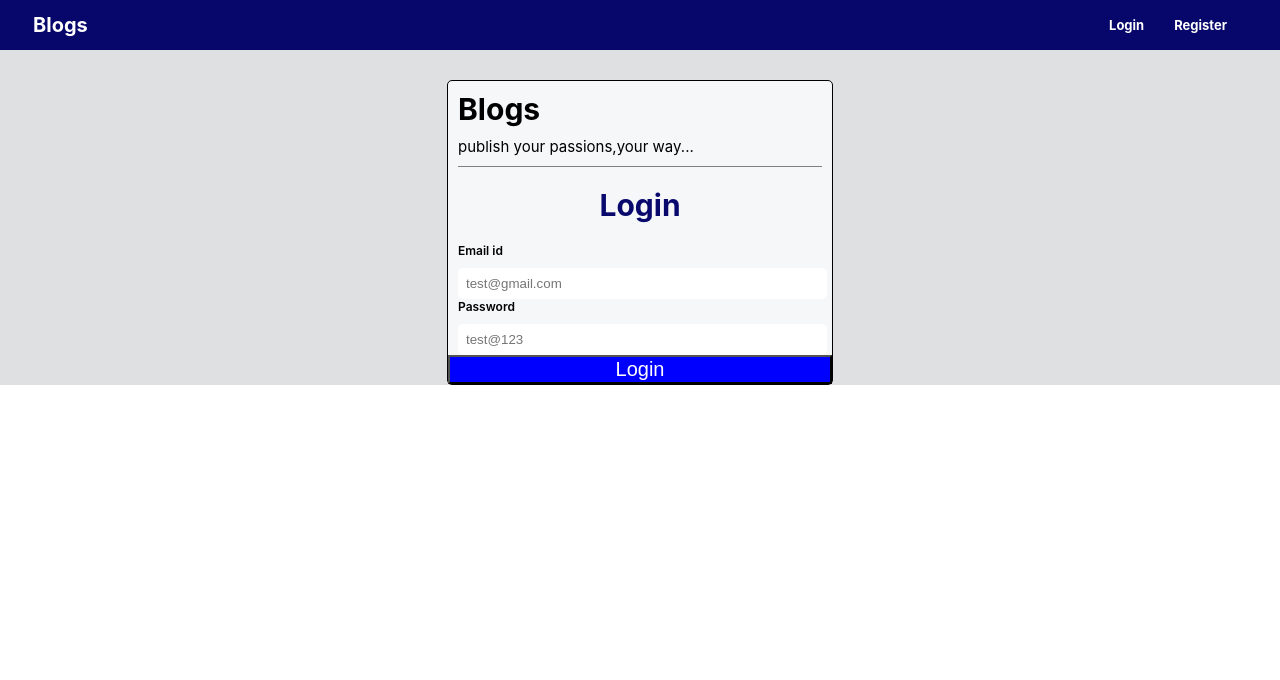
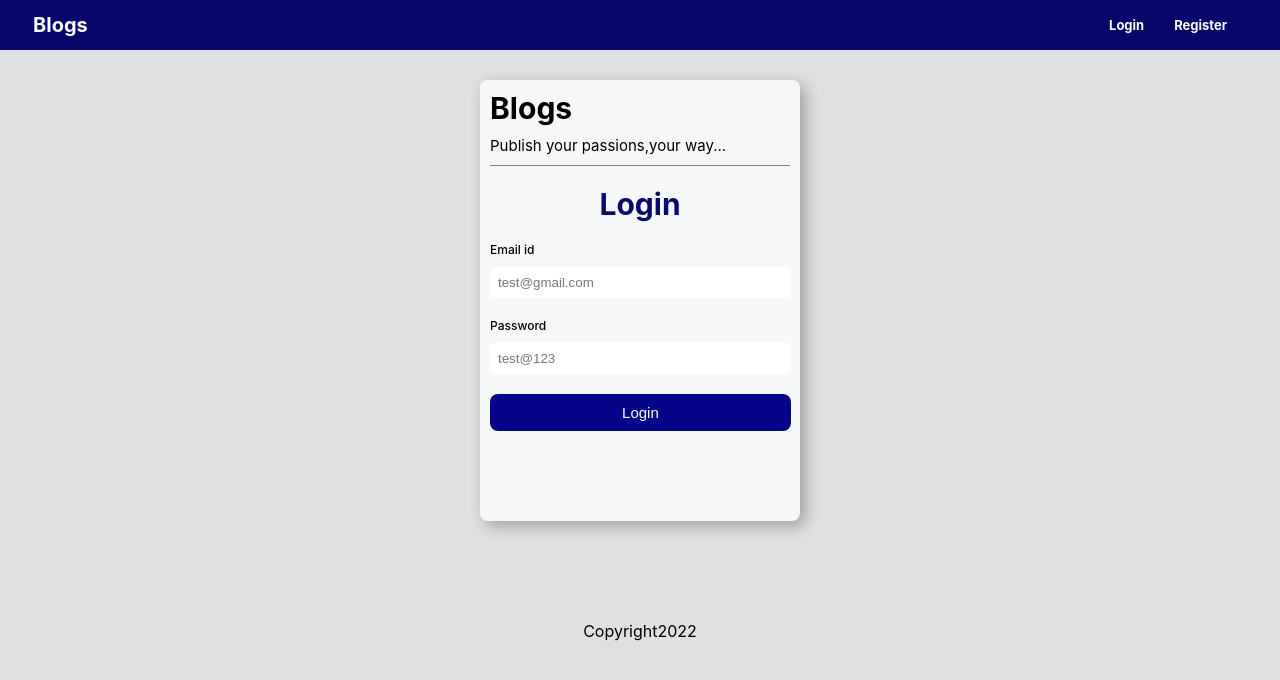
Before and after one commit to rutujadate/blogs-app, a React (Create React App) app: page / in a window 1280 px wide. Shown: the top 680 px of the page. Built offline with nearby package versions, Linux system fonts and the light colour scheme.

Commit message:
complete login page

```diff
--- a/src/Components/Login/Login.css
+++ b/src/Components/Login/Login.css
@@ -1,7 +1,9 @@
-.backgroundColor{
+.backgroundColor {
     background-color: rgb(223, 224, 225);
+    height: 100vh;
 }
-.header{
+
+.header {
     display: flex;
     justify-content: space-between;
     padding: 13px;
@@ -9,74 +11,108 @@
     color: white;
     align-items: center;
 }
-.blogsName{
-font-size: 20px;
-font-weight: 700;
-margin-left: 20px;
+
+.blogsName {
+    font-size: 20px;
+    font-weight: 700;
+    margin-left: 20px;
 }
-.subHeader{
+
+.subHeader {
     display: flex;
     justify-content: space-between;
 }
-.loginName{
+
+.loginName {
     margin-right: 30px;
     font-size: 13px;
     font-weight: 700;
+
 }
-.registerName{
+
+.registerName {
     font-size: 13px;
     font-weight: 700;
     margin-right: 40px;
+
 }
-.blogsBox{
-    border: 1px solid black;
-    width: 30%;
+
+.blogsBox {
+    border: 1px soild #bdbbbb;
+    width: 25%;
     margin: auto;
     background-color: rgb(246, 247, 249);
     margin-top: 30px;
-    border-radius: 5px;
+    border-radius: 8px;
+    box-shadow: 5px 5px 15px rgba(6, 5, 5, 0.3);
+
+
 }
-.blogs{
+
+.blogs {
     font-size: 30px;
     font-weight: 700;
-    padding-top: 10px ;
+    padding-top: 10px;
     color: black;
-    margin-left:10px ;
+    margin-left: 10px;
 }
-.blogsText{
+
+.blogsText {
     font-size: 15px;
-    margin:0px 10px;
+    margin: 0px 10px;
     border-bottom: 1px solid gray;
     padding: 10px 0px;
+
 }
-.loginText{
+
+.loginText {
     text-align: center;
     color: rgb(9, 9, 109);
     font-size: 30px;
     font-weight: 700;
-    padding:20px 0px
+    padding: 20px 0px;
+
 }
-.emailId{
+
+.emailId {
     margin-left: 10px;
     font-size: 12px;
-    font-weight: 600;
+    font-weight: 500;
+
+
 }
-.inputField{
+
+.inputField {
     margin-top: 10px;
     margin-left: 10px;
     border-radius: 5px;
     padding: 8px;
-    width: 92%;
+    width: 89%;
     border: none;
 }
-.password{
+
+.password {
     margin-left: 10px;
     font-size: 12px;
-    font-weight: 600;
+    font-weight: 500;
+    margin-top: 20px;
 }
-.loginButton{
-    width: 100%;
-    font-size: 20px;
-    background-color: blue;
+
+.loginButton {
+    width: 94%;
+    margin-left: 10px;
+    font-size: 15px;
+    background-color: rgb(5, 5, 136);
     color: white;
+    margin-bottom: 90px;
+    border: none;
+    border-radius: 8px;
+    padding: 10px;
+    margin-top: 20px;
+
 }
+
+.footer {
+    text-align: center;
+    margin-top: 100px;
+}
--- a/src/Components/Login/Login.js
+++ b/src/Components/Login/Login.js
@@ -12,7 +12,7 @@ function Login() {
             </div>
             <div className="blogsBox">
                 <div className="blogs">Blogs</div>
-                <div className="blogsText">publish your passions,your way...</div>
+                <div className="blogsText">Publish your passions,your way...</div>
                 <div className="loginText">Login</div>
                 <div className="emailId">Email id</div>
                 <div>
@@ -26,6 +26,7 @@ function Login() {
                 </div>
                 <div><button className="loginButton">Login</button></div>
             </div>
+            <div className="footer">Copyright2022</div>
         </div>
     );
 }
```
